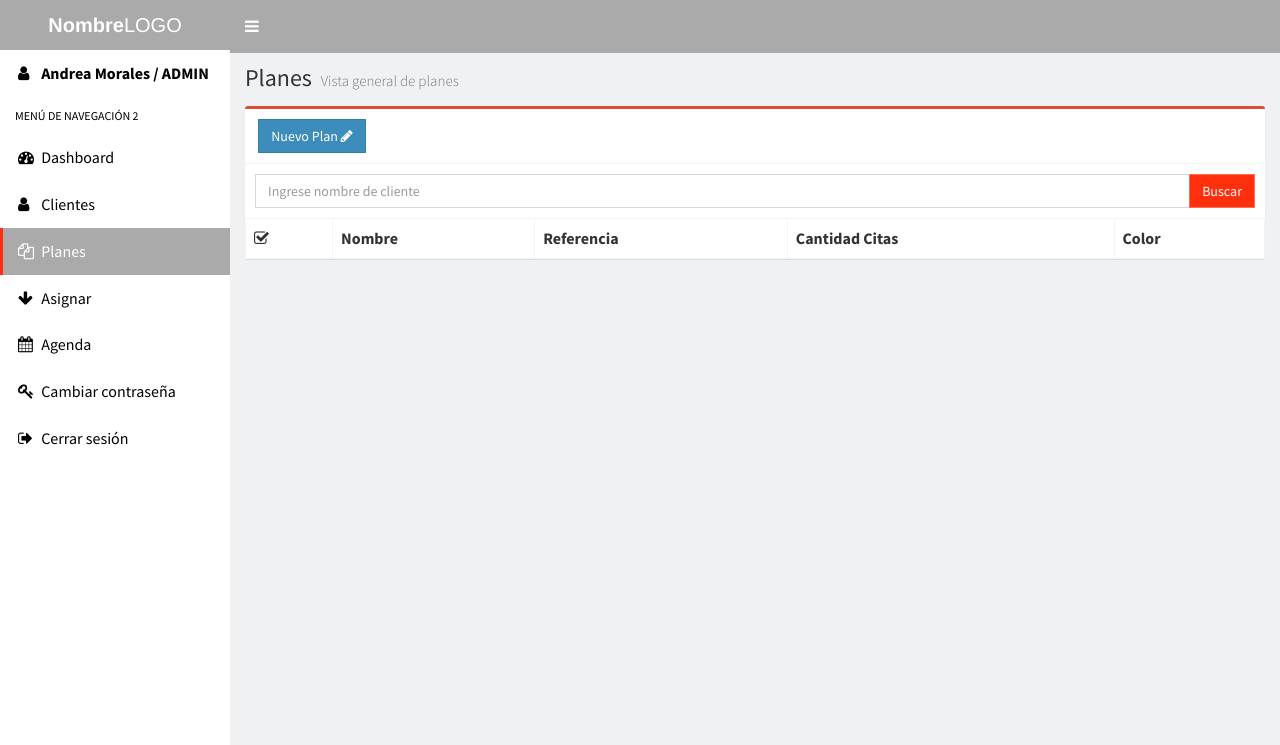
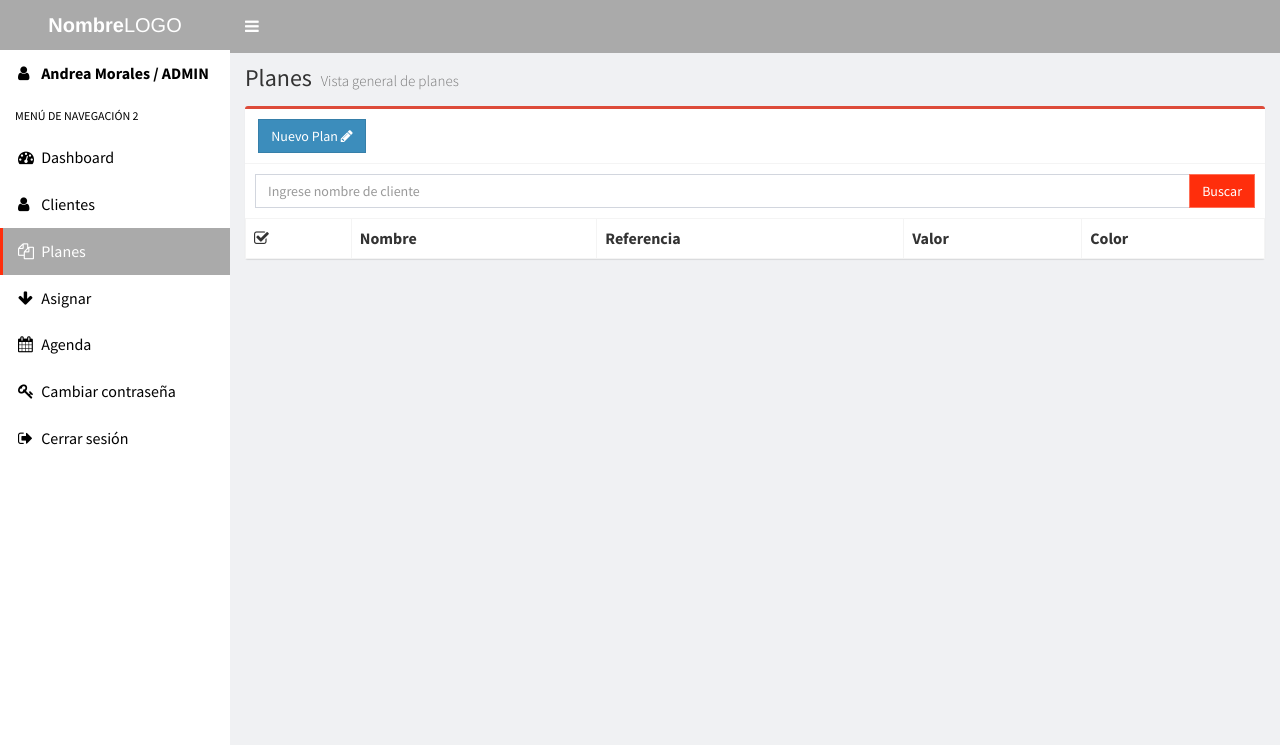
Before and after one commit to emersonhv/intensityfc, a CodeIgniter app: page /gym-fitness/ver_planes in a window 1280 px wide. Shown: the top 745 px of the page. Run offline with CodeIgniter, Linux system fonts and the light colour scheme; lists and menus that the app fills with data are empty; some libraries are stand-ins or nearby versions.

Commit message:
Se agrego la vista planes.php

```diff
--- a/application/views/admin/ver_planes.php
+++ b/application/views/admin/ver_planes.php
@@ -54,7 +54,7 @@
                   </th>
                   <th>Nombre</th>
                   <th>Referencia</th>
-                  <th>Cantidad Citas</th>
+                  <th>Valor</th>
                   <th>Color</th>
               </tr>
               <tr ng-repeat="plan in planes | filter:nombrecl">
```
